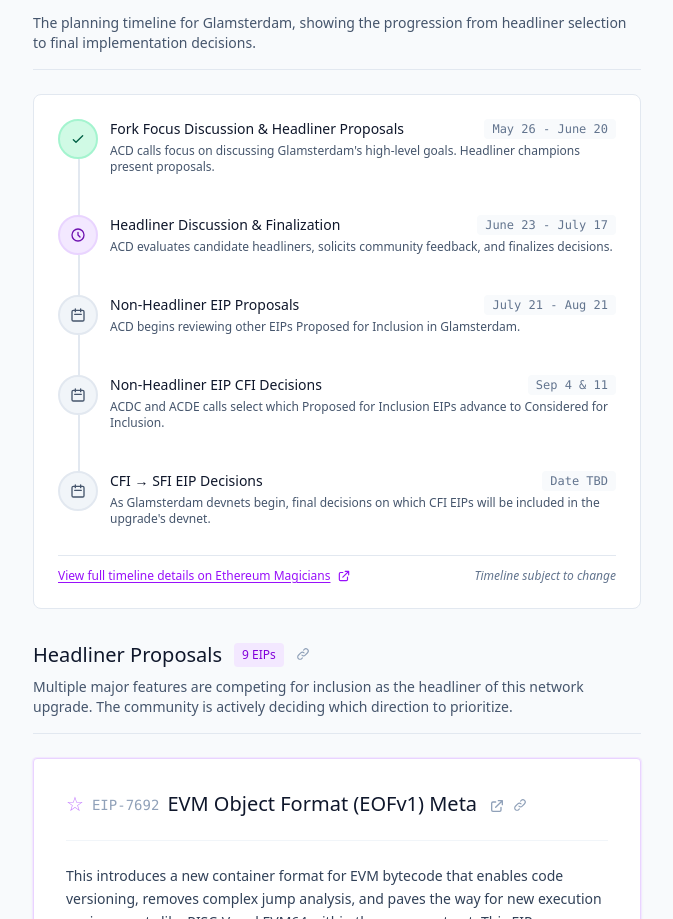
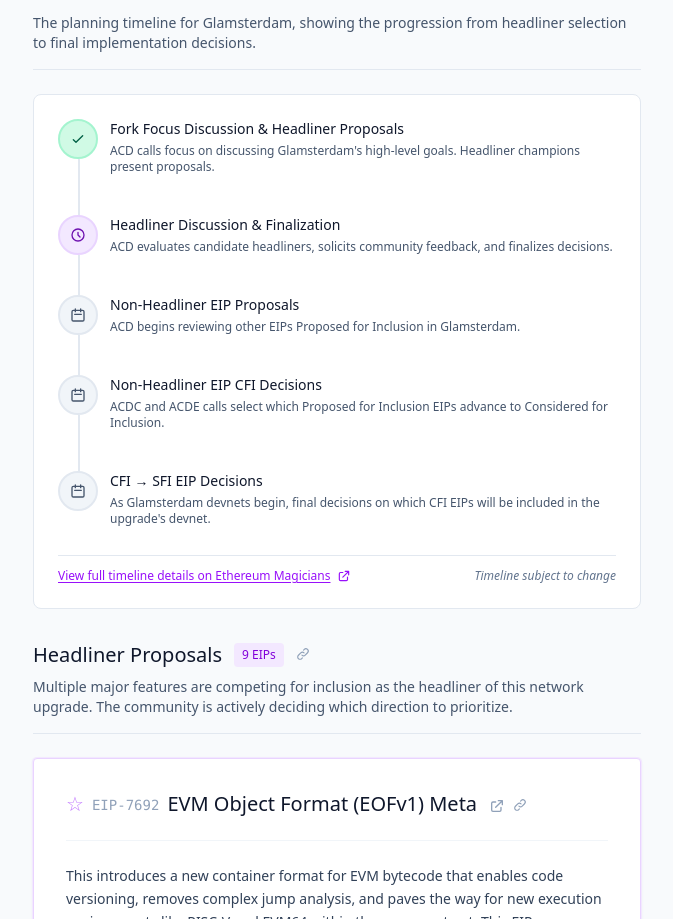
Before and after one commit to jmcpheron/forkcast, a React (Vite) app: page /upgrade/glamsterdam in a window 1280 px wide. Shown: the part 1785-2704 px from the top of the page, without its empty margins (447-1120 px from the left). Built offline with nearby package versions, Linux system fonts and the light colour scheme.

Commit message:
update status, remove timeline dates

```diff
--- a/src/components/PublicNetworkUpgradePage.tsx
+++ b/src/components/PublicNetworkUpgradePage.tsx
@@ -570,9 +570,10 @@
                   <div className={`flex-1 ${index === phases.length - 1 ? 'pb-2' : 'pb-6'}`}>
                     <div className="flex items-start justify-between mb-1">
                       <h4 className="font-medium text-slate-900 text-sm">{phase.title}</h4>
-                      <span className="text-xs text-slate-500 font-mono bg-slate-50 px-2 py-0.5 rounded">
+                      {/* Hidden dateRange for Glamsterdam timeline */}
+                      {/* <span className="text-xs text-slate-500 font-mono bg-slate-50 px-2 py-0.5 rounded">
                         {phase.dateRange}
-                      </span>
+                      </span> */}
                     </div>
                     <p className="text-xs text-slate-600 mb-2">{phase.description}</p>
                   </div>
```
